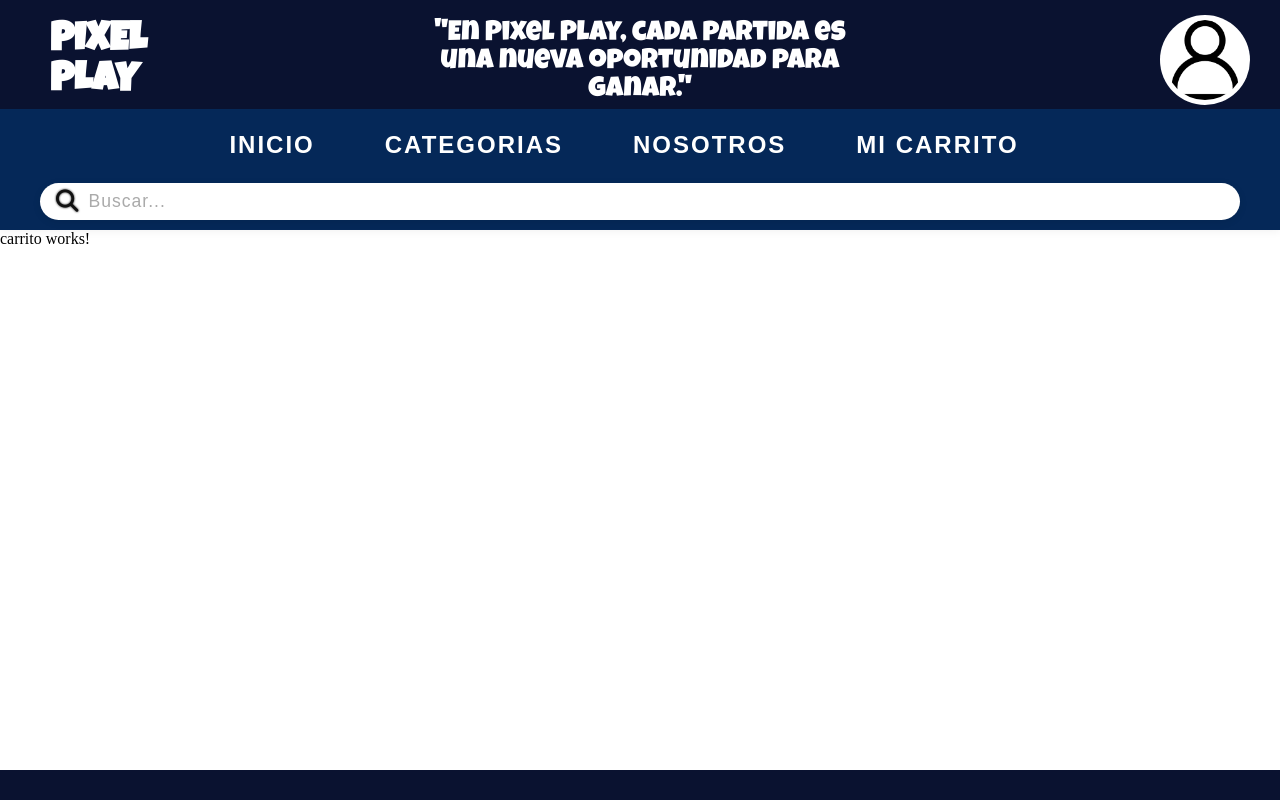
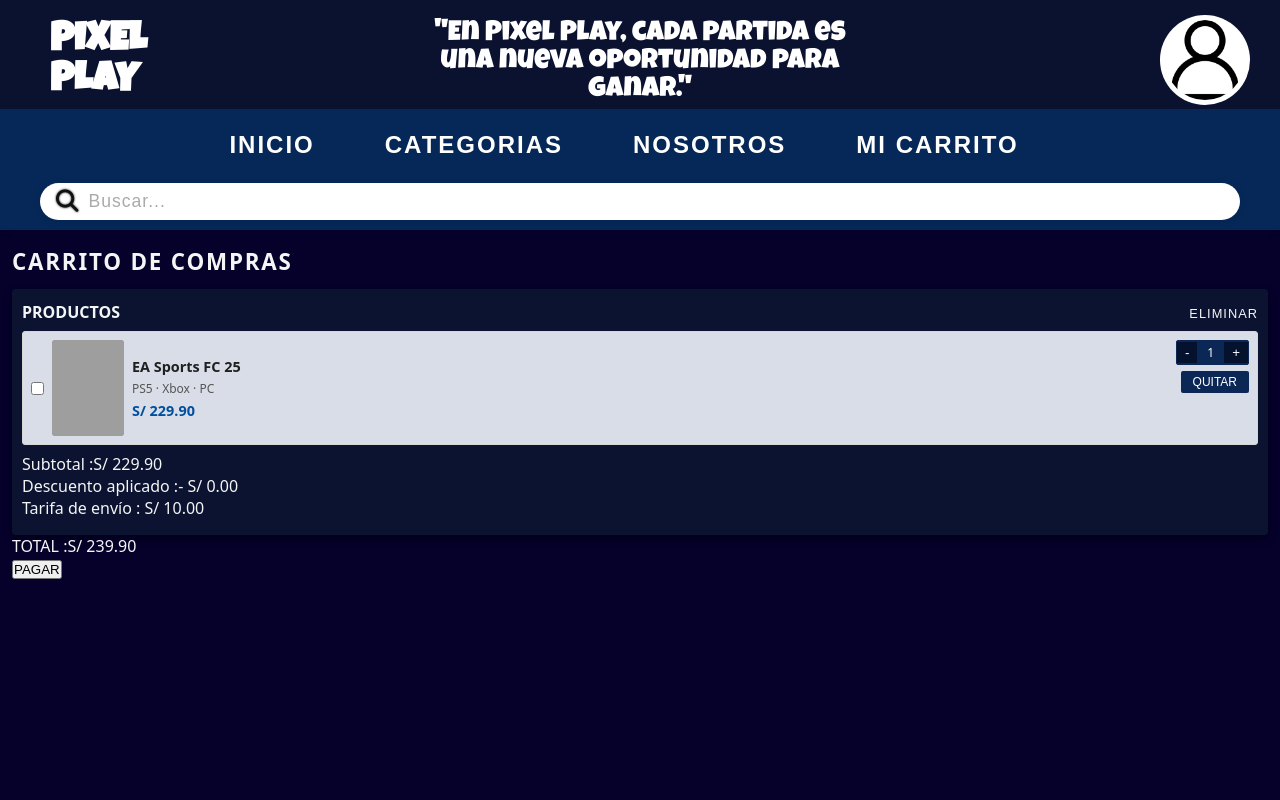
Before and after one commit to KORITOS-404/PIXELPLAY, an Angular app: page /carrito in a window 1280 px wide. Built offline with nearby package versions, Linux system fonts and the light colour scheme; grey boxes are pictures that could not be loaded; a web font is replaced by a local one.

Commit message:
tuve una brillante idea

```diff
--- a/package.json
+++ b/package.json
@@ -36,6 +36,7 @@
     "@angular/cli": "^20.3.3",
     "@angular/compiler-cli": "^20.3.0",
     "@types/jasmine": "~5.1.0",
+    "baseline-browser-mapping": "^2.8.32",
     "jasmine-core": "~5.9.0",
     "karma": "~6.4.0",
     "karma-chrome-launcher": "~3.2.0",
--- a/src/app/pages/carrito/carrito.css
+++ b/src/app/pages/carrito/carrito.css
@@ -0,0 +1,190 @@
+:host {
+  display: block;
+  font-family: system-ui, -apple-system, BlinkMacSystemFont, "Segoe UI", sans-serif;
+}
+
+/* Página principal */
+
+.cart-page {
+  min-height: 100vh;
+  background-color: #05012b;           /* fondo principal */
+  color: #f5f5f5;                      /* texto principal */
+  display: flex;
+  flex-direction: column;
+  padding: 16px 12px 0;
+}
+
+/* Título superior */
+
+.cart-title {
+  margin-bottom: 12px;
+}
+
+.cart-title h1 {
+  font-size: 1.4rem;
+  font-weight: 700;
+  letter-spacing: 0.08em;
+  text-transform: uppercase;
+}
+
+/* Contenedor principal */
+
+.cart-container {
+  background: #0b1330;                 /* panel central */
+  border-radius: 4px;
+  padding: 12px 10px 16px;
+  box-shadow: 0 4px 10px rgba(0, 0, 0, 0.4);
+}
+
+/* Header de productos */
+
+.cart-products-header {
+  display: flex;
+  justify-content: space-between;
+  align-items: baseline;
+  margin-bottom: 8px;
+}
+
+.cart-products-header h2 {
+  font-size: 1rem;
+  text-transform: uppercase;
+}
+
+.link-remove {
+  border: none;
+  background: none;
+  color: #f5f5f5;
+  font-size: 0.8rem;
+  text-transform: uppercase;
+  letter-spacing: 0.08em;
+  cursor: pointer;
+}
+
+/* Items del carrito */
+
+.cart-item {
+  display: flex;
+  justify-content: space-between;
+  align-items: stretch;
+  background: #d9dde7;
+  border: 1px solid #d7d7d7;
+  border-radius: 3px;
+  padding: 8px;
+  margin-bottom: 8px;
+}
+
+.cart-item-left {
+  display: flex;
+  gap: 8px;
+  align-items: center;
+  flex: 1 1 auto;
+}
+
+.cart-item-left input[type="checkbox"] {
+  accent-color: #1b8cff;
+}
+
+.cart-item-cover {
+  width: 72px;
+  height: 96px;
+  background: #b7becf;
+  border-radius: 3px;
+  overflow: hidden;
+  flex-shrink: 0;
+}
+
+.cart-item-cover img {
+  width: 100%;
+  height: 100%;
+  object-fit: cover;
+  display: block;
+}
+
+.cart-item-info {
+  display: flex;
+  flex-direction: column;
+  justify-content: center;
+  gap: 4px;
+}
+
+.cart-item-info h3 {
+  font-size: 0.9rem;
+  font-weight: 700;
+  color: #202020;
+}
+
+.cart-item-info .platform {
+  font-size: 0.75rem;
+  color: #555555;
+}
+
+.cart-item-info .price {
+  font-size: 0.9rem;
+  font-weight: 700;
+  color: #004f9e;
+}
+
+.cart-item-right {
+  display: flex;
+  flex-direction: column;
+  align-items: flex-end;
+  gap: 6px;
+  margin-left: 8px;
+}
+
+/* Cantidad */
+
+.qty-box {
+  display: inline-flex;
+  align-items: center;
+  border-radius: 2px;
+  overflow: hidden;
+  border: 1px solid #0b2755;
+  background: #0b2755;
+  color: #ffffff;
+  font-size: 0.75rem;
+}
+
+.qty-box button {
+  border: none;
+  background: #04122e;
+  color: inherit;
+  padding: 3px 8px;
+  cursor: pointer;
+}
+
+.qty-box span {
+  padding: 3px 10px;
+  background: #0b2755;
+}
+
+/* Botón quitar / añadir */
+
+.btn-add {
+  border-radius: 2px;
+  border: none;
+  padding: 4px 12px;
+  font-size: 0.75rem;
+  text-transform: uppercase;
+  background: #0b2755;
+  color: #ffffff;
+  cursor: pointer;
+}
+
+/* Estado vacío */
+
+.empty-state {
+  padding: 10px 6px 14px;
+  text-align: center;
+  color: #c0c3d9;
+}
+
+.empty-state .empty-title {
+  font-weight: 600;
+  margin-bottom: 4px;
+}
+
+.empty-state .empty-text {
+  font-size: 0.9rem;
+  margin-bottom: 12px;
+}
--- a/src/app/pages/carrito/carrito.html
+++ b/src/app/pages/carrito/carrito.html
@@ -1 +1,115 @@
-<p>carrito works!</p>
+<!-- src/app/cart/cart.component.html -->
+<div class="cart-page">
+  <!-- Título principal -->
+  <header class="cart-title">
+    <h1>CARRITO DE COMPRAS</h1>
+  </header>
+
+  <!-- Contenido principal -->
+  <section class="cart-container">
+    <!-- Encabezado de la lista -->
+    <div class="cart-products-header">
+      <h2>Productos</h2>
+      <button class="link-remove" type="button">
+        ELIMINAR
+      </button>
+    </div>
+
+    <!-- Lista de productos -->
+    <ng-container *ngIf="items && items.length; else emptyState">
+      <article class="cart-item" *ngFor="let item of items">
+        <div class="cart-item-left">
+          <input type="checkbox" (change)="toggleSelect(item)" />
+
+          <div class="cart-item-cover">
+            <img [src]="item.imageUrl" [alt]="item.title" />
+          </div>
+
+          <div class="cart-item-info">
+            <h3>{{ item.title }}</h3>
+            <p class="platform">{{ item.platform }}</p>
+            <p class="price">S/ {{ item.price | number: '1.2-2' }}</p>
+          </div>
+        </div>
+
+        <div class="cart-item-right">
+          <div class="qty-box">
+            <button type="button" (click)="decreaseQty(item)">-</button>
+            <span>{{ item.quantity }}</span>
+            <button type="button" (click)="increaseQty(item)">+</button>
+          </div>
+          <button
+            class="btn-add"
+            type="button"
+            (click)="removeItem(item)"
+          >
+            Quitar
+          </button>
+        </div>
+      </article>
+    </ng-container>
+
+    <!-- Estado vacío + placeholders -->
+    <ng-template #emptyState>
+      <div class="empty-state">
+        <p class="empty-title">Tu carrito está vacío</p>
+        <p class="empty-subtitle">
+          Cuando agregues juegos desde la tienda, aparecerán en esta sección.
+        </p>
+      </div>
+
+      <!-- Bloques vacíos / skeleton para mantener el diseño -->
+      <div class="placeholder-list">
+        <div class="cart-item placeholder" *ngFor="let p of [1, 2, 3]">
+          <div class="cart-item-left">
+            <input type="checkbox" disabled />
+
+            <div class="cart-item-cover skeleton"></div>
+
+            <div class="cart-item-info">
+              <div class="skeleton line"></div>
+              <div class="skeleton line short"></div>
+              <div class="skeleton price-line"></div>
+            </div>
+          </div>
+
+          <div class="cart-item-right">
+            <div class="skeleton qty-skeleton"></div>
+            <div class="skeleton btn-skeleton"></div>
+          </div>
+        </div>
+      </div>
+    </ng-template>
+
+    <!-- Resumen de pago -->
+    <div class="cart-summary">
+      <div class="summary-row">
+        <span>Subtotal :</span>
+        <span>S/ {{ subtotal | number: '1.2-2' }}</span>
+      </div>
+      <div class="summary-row">
+        <span>Descuento aplicado :</span>
+        <span>- S/ {{ discount | number: '1.2-2' }}</span>
+      </div>
+      <div class="summary-row">
+        <span>Tarifa de envío :</span>
+        <span *ngIf="items.length; else zeroShipping">
+          S/ {{ shipping | number: '1.2-2' }}
+        </span>
+        <ng-template #zeroShipping> S/ 0.00 </ng-template>
+      </div>
+    </div>
+  </section>
+
+  <!-- Barra inferior TOTAL + PAGAR -->
+  <footer class="cart-footer">
+    <div class="footer-total">
+      <span class="label">TOTAL :</span>
+      <span class="amount">S/ {{ total | number: '1.2-2' }}</span>
+    </div>
+
+    <button class="btn-pay" type="button">
+      PAGAR
+    </button>
+  </footer>
+</div>
--- a/src/app/pages/carrito/carrito.ts
+++ b/src/app/pages/carrito/carrito.ts
@@ -1,11 +1,68 @@
+import { CommonModule } from '@angular/common';
 import { Component } from '@angular/core';
+
+interface CartItem {
+  id: number;
+  title: string;
+  price: number;
+  platform?: string;
+  imageUrl?: string;
+  quantity: number;
+  selected?: boolean;
+}
 
 @Component({
   selector: 'app-carrito',
-  imports: [],
+  standalone: true,
+  imports: [CommonModule],
   templateUrl: './carrito.html',
-  styleUrl: './carrito.css'
+  styleUrls: ['./carrito.css']
 })
 export class Carrito {
+  items: CartItem[] = [
+    {
+      id: 1,
+      title: 'EA Sports FC 25',
+      price: 229.9,
+      platform: 'PS5 · Xbox · PC',
+      imageUrl: 'assets/covers/fc25.jpg',
+      quantity: 1,
+      selected: false
+    }
+  ];
 
+  toggleSelect(item: CartItem) {
+    item.selected = !item.selected;
+  }
+
+  decreaseQty(item: CartItem) {
+    if (item.quantity > 1) {
+      item.quantity--;
+    }
+  }
+
+  increaseQty(item: CartItem) {
+    item.quantity++;
+  }
+
+  removeItem(item: CartItem) {
+    const idx = this.items.findIndex(i => i.id === item.id);
+    if (idx > -1) this.items.splice(idx, 1);
+  }
+
+  get subtotal(): number {
+    return this.items.reduce((sum, i) => sum + i.price * i.quantity, 0);
+  }
+
+  get discount(): number {
+    return 0; // placeholder for discount logic
+  }
+
+  get shipping(): number {
+    return this.items.length ? 10 : 0;
+  }
+
+  get total(): number {
+    return this.subtotal - this.discount + this.shipping;
+  }
 }
```
Also changed, not shown: 1 other file (tests, documents, lock files or other folders).
